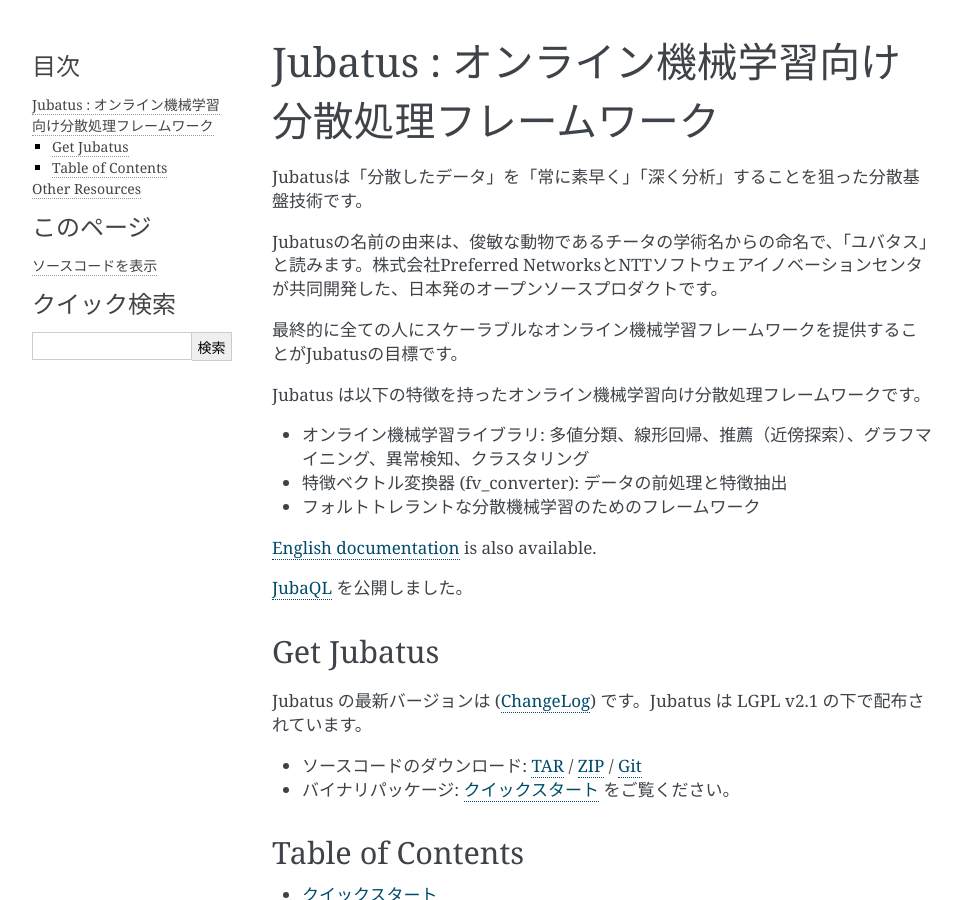
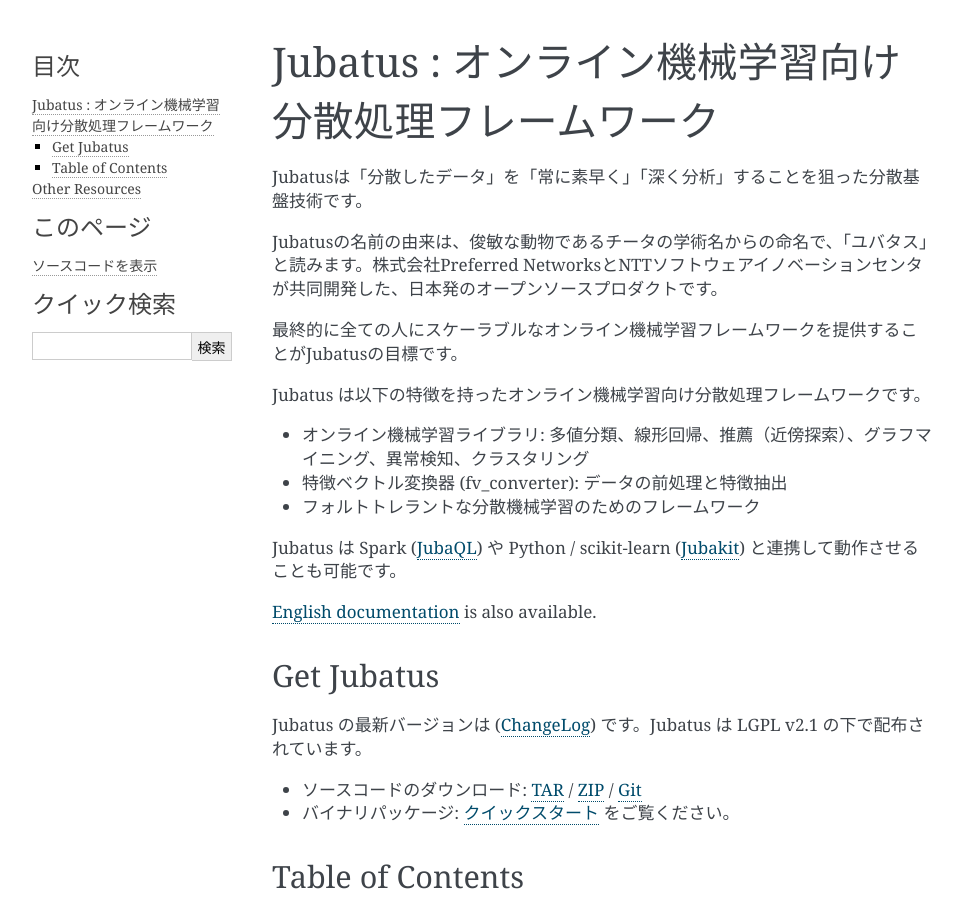
Before and after one commit to jubatus/website, a Sphinx documentation site: the page built from source/ja/index.rst, in a window 1280 px wide and 900 px high. Shown: the whole window, without its empty margins (148-1109 px from the left). Built offline with Sphinx 7.4.7, drawn with Linux system fonts in a browser that asks for light colours; the version number could not be read and is left out.

Commit message:
add link to jubakit docs

```diff
--- a/source/en/index.rst
+++ b/source/en/index.rst
@@ -7,9 +7,9 @@
 - Feature Vector Converter (fv_converter): Data Preprocess and Feature Extraction
 - Framework for Distributed Online Machine Learning with Fault Tolerance
 
+Jubatus can be integrated with Spark (:doc:`jubaql/jubaql`) and Python / scikit-learn (`Jubakit <./jubakit/>`_).
+
 `Japanese documentation <../ja/>`_ is also available.
-
-`JubaQL <./jubaql/jubaql.html>`_ feature is now available.
 
 Get Jubatus
 -----------
--- a/source/ja/index.rst
+++ b/source/ja/index.rst
@@ -13,9 +13,9 @@
 - 特徴ベクトル変換器 (fv_converter): データの前処理と特徴抽出
 - フォルトトレラントな分散機械学習のためのフレームワーク
 
+Jubatus は Spark (:doc:`jubaql/jubaql`) や Python / scikit-learn (`Jubakit <./jubakit/>`_) と連携して動作させることも可能です。
+
 `English documentation <../en/>`_ is also available.
-
-`JubaQL <./jubaql/jubaql.html>`_ を公開しました。
 
 Get Jubatus
 -----------
```
